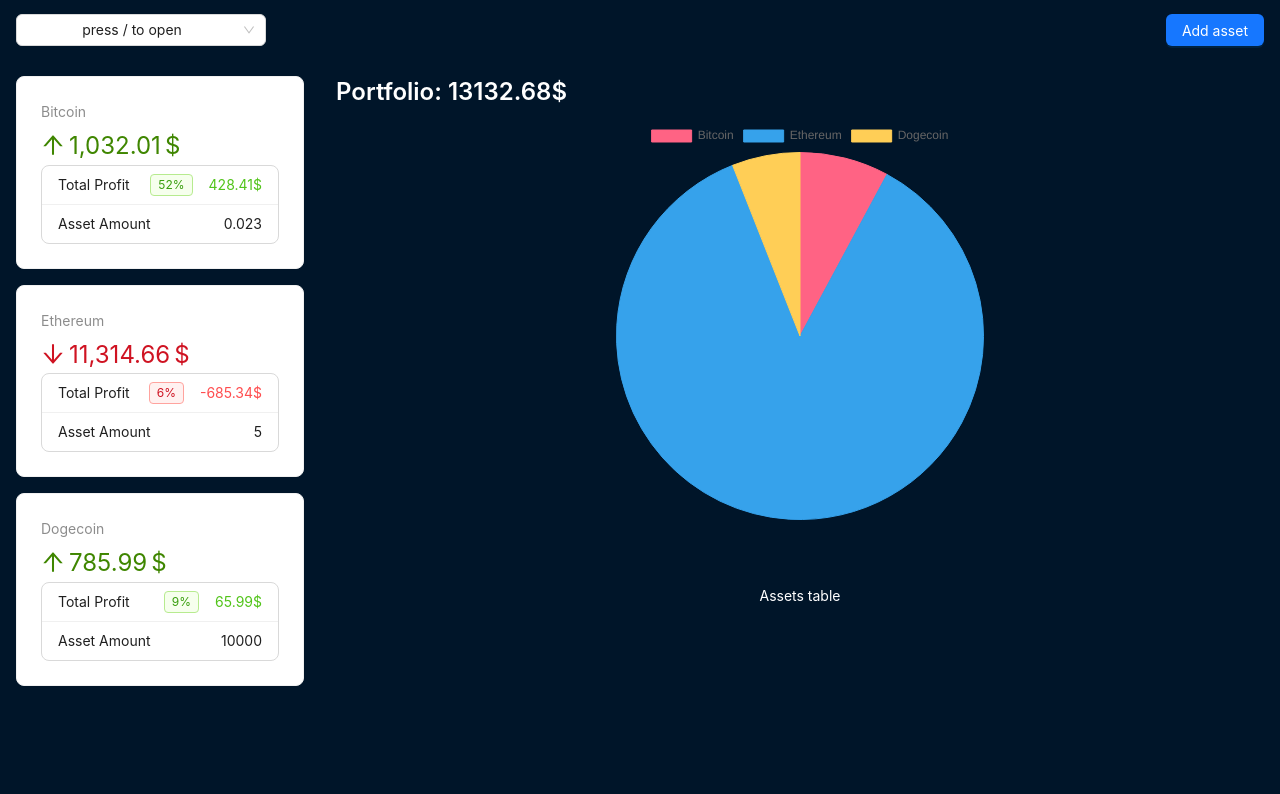
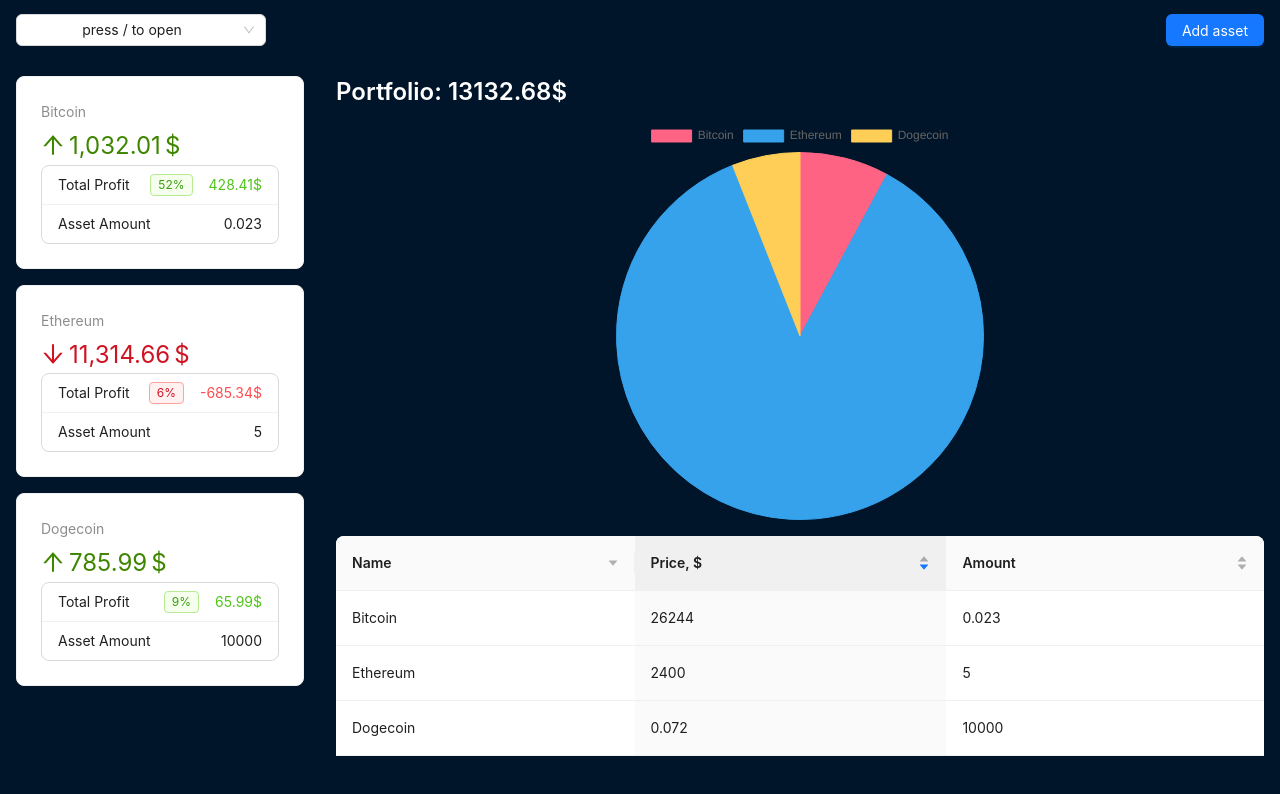
Before and after one commit to Dmitry27Zh/react-crypto-app, a React (Vite) app: page / in a window 1280 px wide. Shown: the top 794 px of the page. Built offline with nearby package versions, Linux system fonts and the light colour scheme.

Commit message:
Add AssetsTable

```diff
--- a/src/components/AssetsTable.jsx
+++ b/src/components/AssetsTable.jsx
@@ -1,3 +1,29 @@
+import { Table } from 'antd'
+import { useCrypto } from '../context/crypto-context'
+
+const columns = [
+  {
+    title: 'Name',
+    dataIndex: 'name',
+    sorter: (a, b) => a.name.length - b.name.length,
+    sortDirections: ['descend'],
+  },
+  {
+    title: 'Price, $',
+    dataIndex: 'price',
+    defaultSortOrder: 'descend',
+    sorter: (a, b) => a.price - b.price,
+  },
+  {
+    title: 'Amount',
+    dataIndex: 'amount',
+    sorter: (a, b) => a.amount - b.amount,
+  },
+]
+
 export default function AssetsTable() {
-  return 'Assets table'
+  const { assets } = useCrypto()
+  const data = assets.map((a) => ({ key: a.id, name: a.name, price: a.price, amount: a.amount }))
+
+  return <Table columns={columns} dataSource={data} pagination={false} />
 }
```
